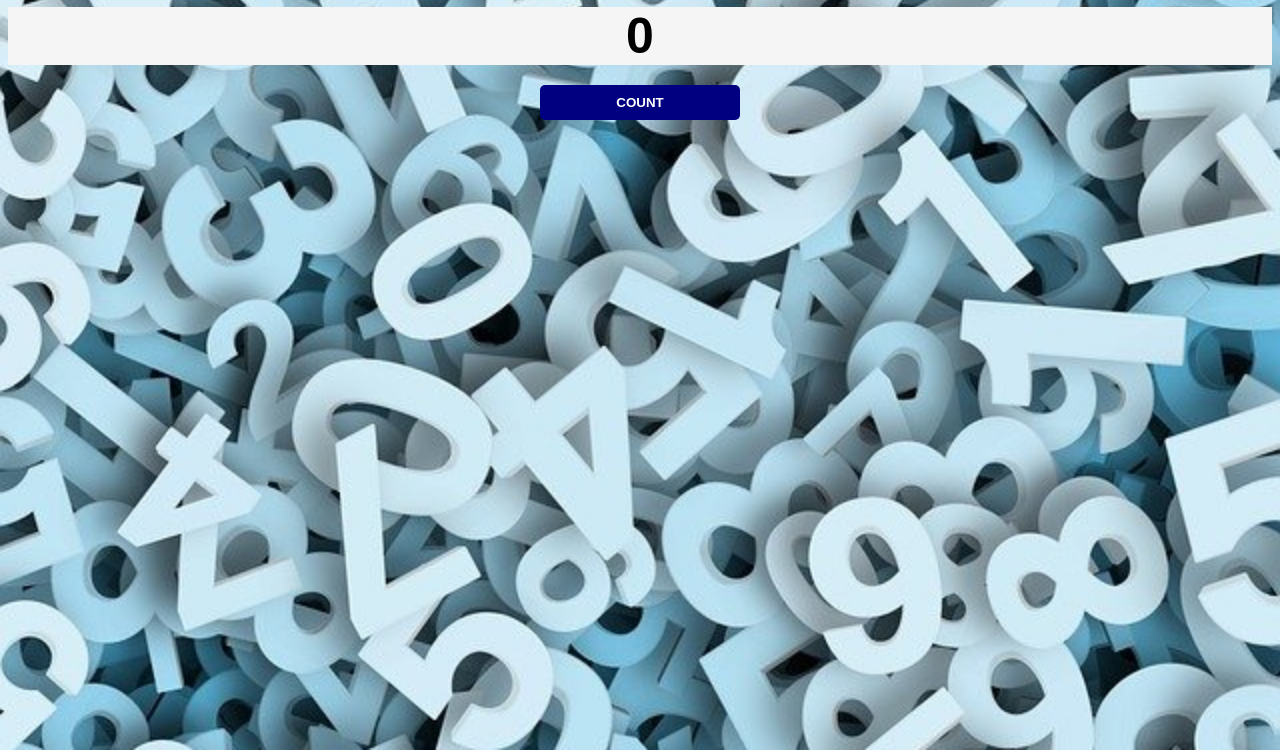
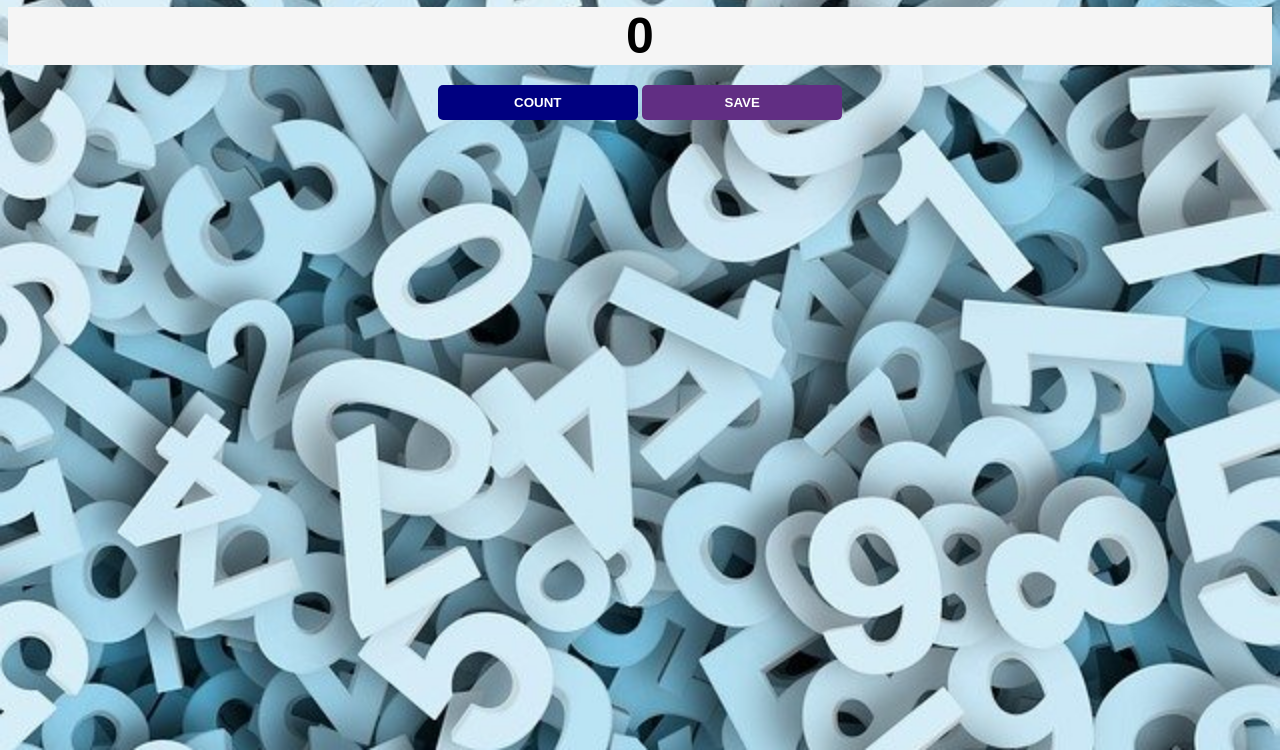
Before and after one commit to OleJake/counter-app, a plain HTML site: page index.html in a window 1280 px wide. Shown: the part 50-800 px from the top of the page. Drawn offline with Linux system fonts and the light colour scheme.

Commit message:
create save button and function
create save button and function

```diff
--- a/index.html
+++ b/index.html
@@ -6,6 +6,7 @@
         <h1>Number Counter:</h1>
         <h2 id="count-el">0</h2>
         <button id="count-btn" onclick="increment()">COUNT</button>
+        <button id="save-btn" onclick="save()">SAVE</button>
         <script src="index.js"></script>
     </body>
     </html>
--- a/index.js
+++ b/index.js
@@ -6,3 +6,7 @@ function increment() {
     count = count + 1
     countEl.innerText = count
 }
+
+function save() {
+    console.log(count)
+}
--- a/styles.css
+++ b/styles.css
@@ -35,5 +35,5 @@ button {
 }
 
 #save-btn {
-    background: lavender;
+    background: rgb(97, 46, 131);
 }
```
